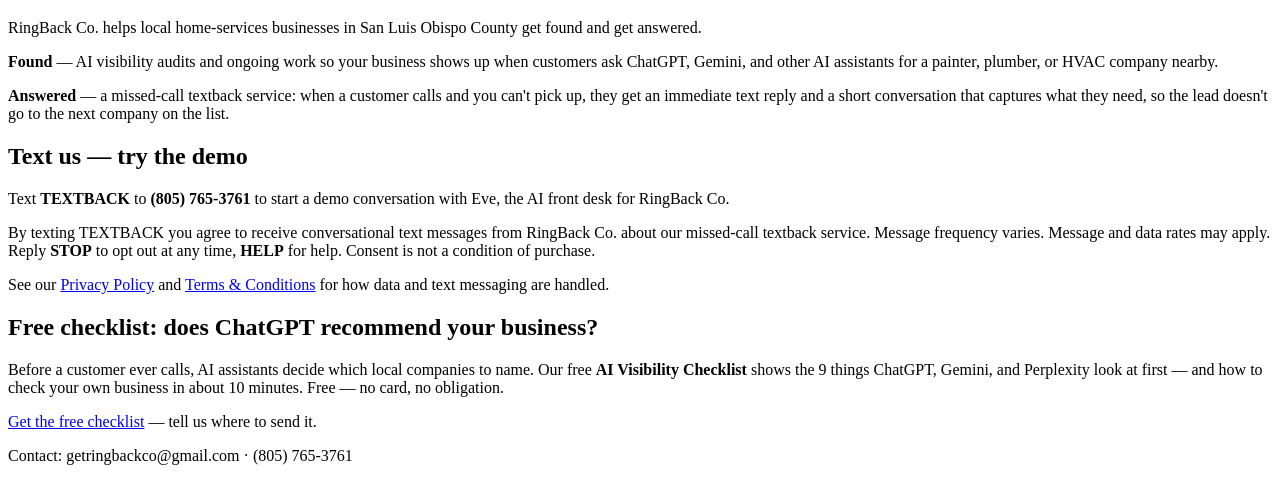
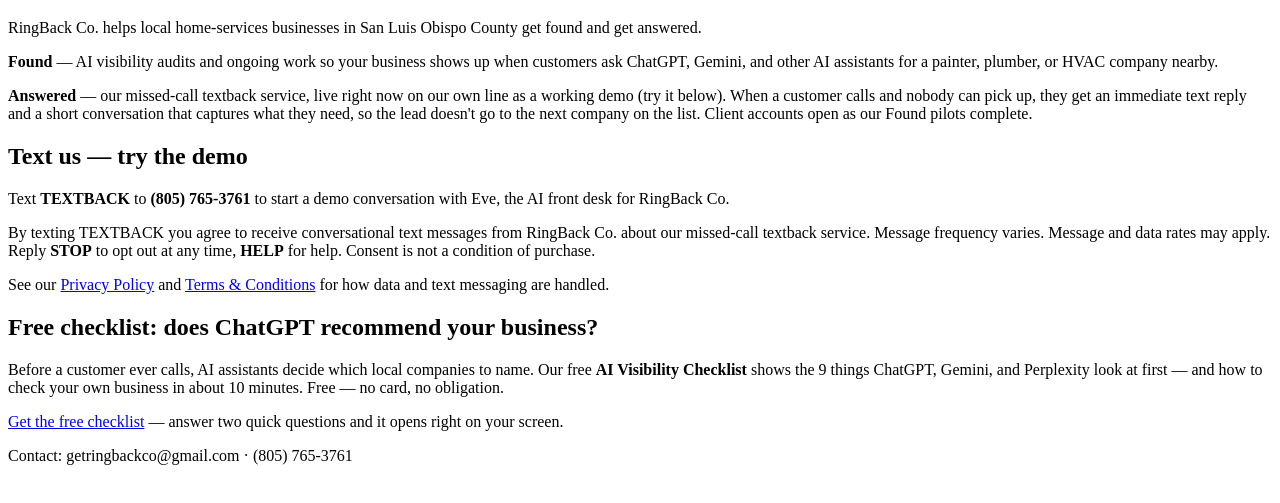
Before and after one commit to sanacalligurl247-bit/sanacalligurl247-bit.github.io, a plain HTML site: page index.html in a window 1280 px wide. Shown: the part 61-564 px from the top of the page. Drawn offline with Linux system fonts and the light colour scheme.

Commit message:
Update index.html

```diff
--- a/index.html
+++ b/index.html
@@ -9,14 +9,14 @@
 <h1>RingBack Co.</h1>
 <p>RingBack Co. helps local home-services businesses in San Luis Obispo County get found and get answered.</p>
 <p><strong>Found</strong> — AI visibility audits and ongoing work so your business shows up when customers ask ChatGPT, Gemini, and other AI assistants for a painter, plumber, or HVAC company nearby.</p>
-<p><strong>Answered</strong> — a missed-call textback service: when a customer calls and you can't pick up, they get an immediate text reply and a short conversation that captures what they need, so the lead doesn't go to the next company on the list.</p>
+<p><strong>Answered</strong> — our missed-call textback service, live right now on our own line as a working demo (try it below). When a customer calls and nobody can pick up, they get an immediate text reply and a short conversation that captures what they need, so the lead doesn't go to the next company on the list. Client accounts open as our Found pilots complete.</p>
 <h2>Text us — try the demo</h2>
 <p>Text <strong>TEXTBACK</strong> to <strong>(805) 765-3761</strong> to start a demo conversation with Eve, the AI front desk for RingBack Co.</p>
 <p>By texting TEXTBACK you agree to receive conversational text messages from RingBack Co. about our missed-call textback service. Message frequency varies. Message and data rates may apply. Reply <strong>STOP</strong> to opt out at any time, <strong>HELP</strong> for help. Consent is not a condition of purchase.</p>
 <p>See our <a href="privacy.html">Privacy Policy</a> and <a href="terms.html">Terms &amp; Conditions</a> for how data and text messaging are handled.</p>
 <h2>Free checklist: does ChatGPT recommend your business?</h2>
 <p>Before a customer ever calls, AI assistants decide which local companies to name. Our free <strong>AI Visibility Checklist</strong> shows the 9 things ChatGPT, Gemini, and Perplexity look at first — and how to check your own business in about 10 minutes. Free — no card, no obligation.</p>
-<p><a href="https://tally.so/r/BEaDAK">Get the free checklist</a> — tell us where to send it.</p>
+<p><a href="https://tally.so/r/BEaDAK">Get the free checklist</a> — answer two quick questions and it opens right on your screen.</p>
 <p>Contact: getringbackco@gmail.com · (805) 765-3761</p>
 </body>
 </html>
```
